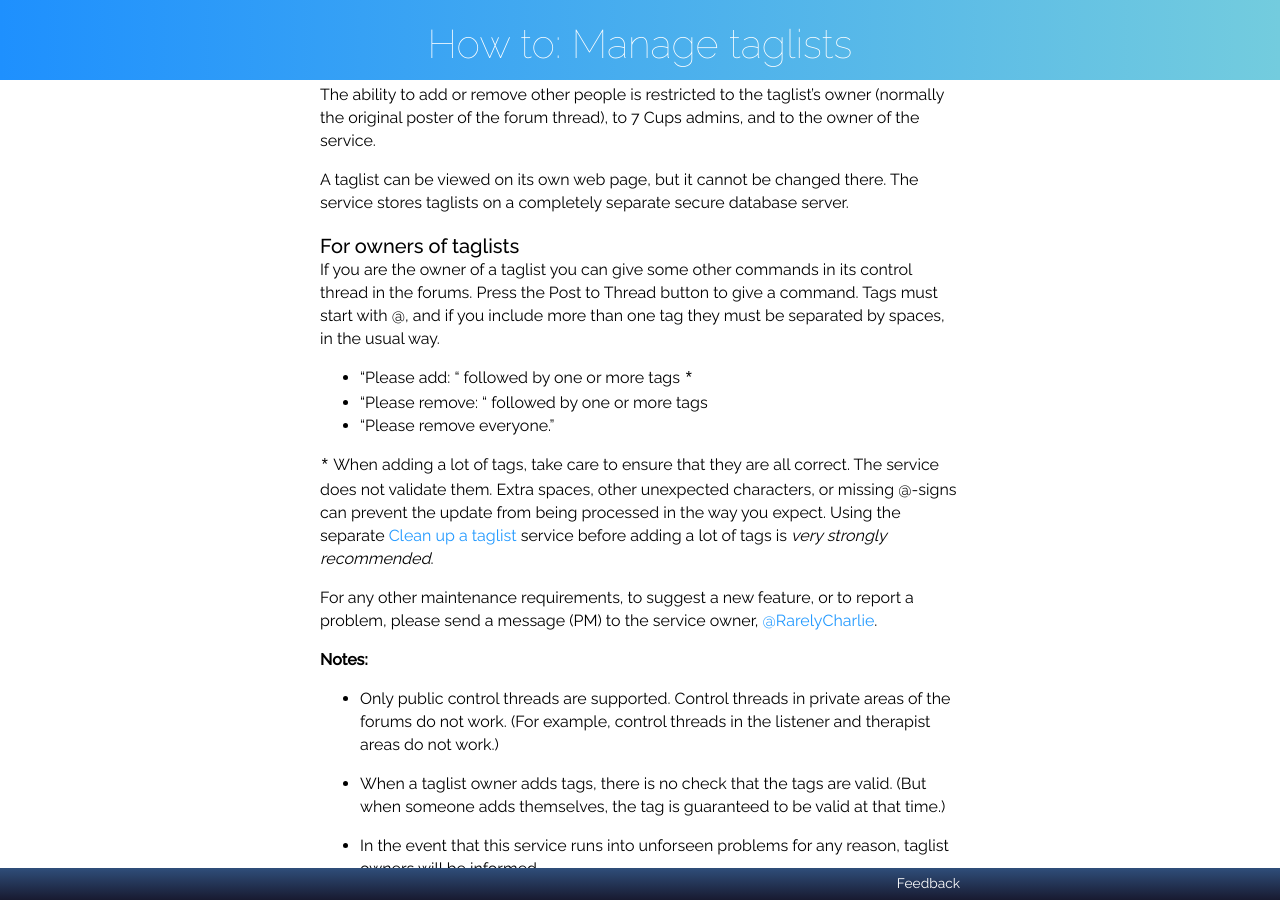
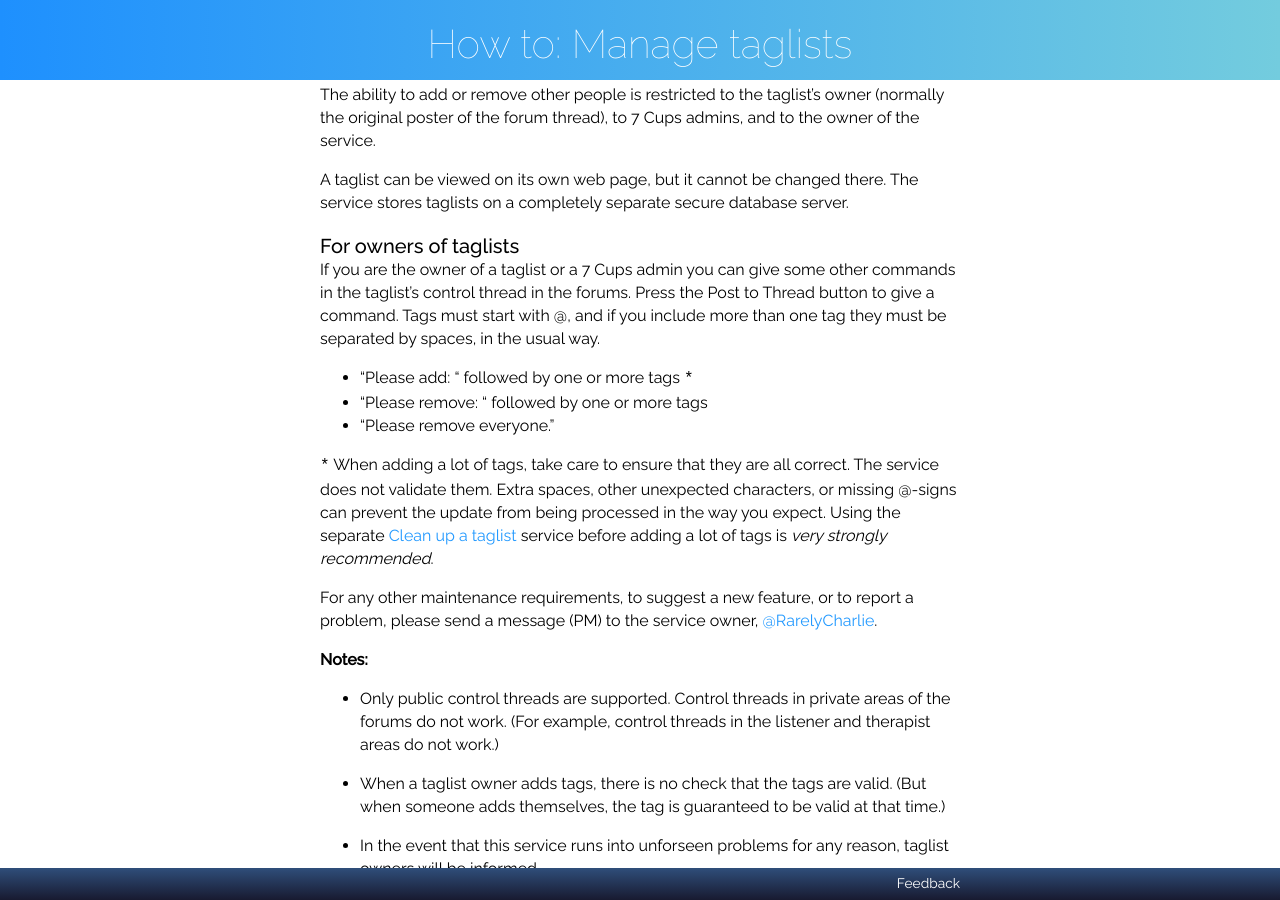
Before and after one commit to RarelyCharlie/rarelycharlie.github.io, a Jekyll site: the page built from _howto/taglist.md, in a window 1280 px wide and 900 px high, scrolled down 604 px. Built offline with Jekyll 4.4.1, drawn with Linux system fonts in a browser that asks for light colours.

Commit message:
mention admins

```diff
--- a/_howto/taglist.md
+++ b/_howto/taglist.md
@@ -30,7 +30,7 @@ A taglist can be viewed on its own web page, but it cannot be changed there. The
 
 ### For owners of taglists
 
-If you are the owner of a taglist you can give some other commands in its control thread in the forums. Press the Post to Thread button to give a command. Tags must start with @, and if you include more than one tag they must be separated by spaces, in the usual way.
+If you are the owner of a taglist or a 7 Cups admin you can give some other commands in the taglist's control thread in the forums. Press the Post to Thread button to give a command. Tags must start with @, and if you include more than one tag they must be separated by spaces, in the usual way.
 
  - "Please add: " followed by one or more tags `*`
  - "Please remove: " followed by one or more tags
```
